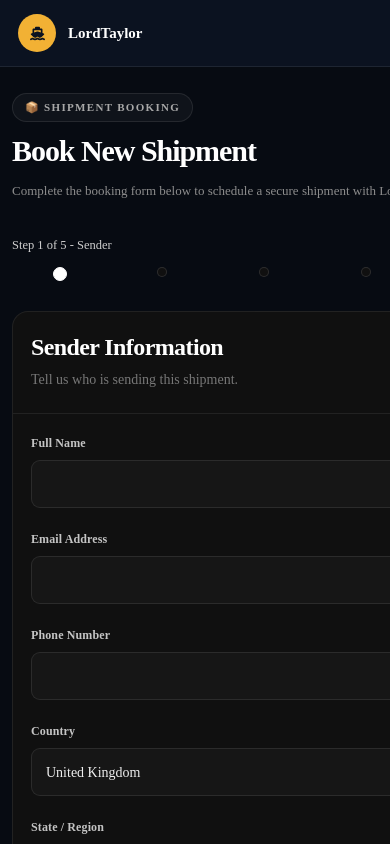
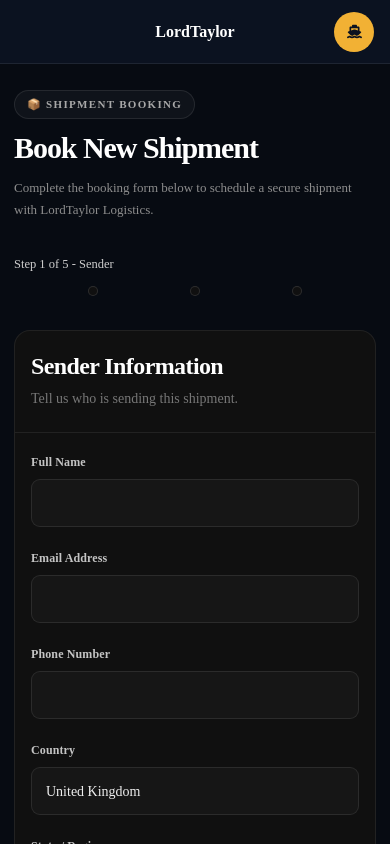
Before and after one commit to sunkan-mi27/LordTaylor-Cargo, a React (Vite) app: page /book in a window 390 px wide. Shown: the top 844 px of the page. Built offline with nearby package versions, Linux system fonts and the light colour scheme; sample sign-in values are in the browser's storage.

Commit message:
Layout Fixed

```diff
--- a/src/components/tracking/TrackShipment.css
+++ b/src/components/tracking/TrackShipment.css
@@ -1569,3 +1569,88 @@
     padding: 16px;
   }
 }
+
+/* =========================================================
+   MOBILE WIDTH SAFETY
+========================================================= */
+
+.tracking-page,
+.tracking-container,
+.tracking-search,
+.shipment-result-header,
+.overview-card,
+.route-card,
+.timeline-card,
+.status-card {
+  min-width: 0;
+  box-sizing: border-box;
+}
+
+.tracking-page {
+  width: 100%;
+  max-width: 100%;
+  overflow-x: clip;
+}
+
+.tracking-container {
+  width: 100%;
+  max-width: 1280px;
+  min-width: 0;
+}
+
+.tracking-search {
+  max-width: 100%;
+  min-width: 0;
+}
+
+.tracking-search input {
+  min-width: 0;
+  max-width: 100%;
+}
+
+@media (max-width: 700px) {
+  .tracking-page {
+    width: 100%;
+    max-width: 100%;
+
+    padding-left: 14px;
+    padding-right: 14px;
+
+    overflow-x: clip;
+  }
+
+  .tracking-container {
+    width: 100%;
+    max-width: 100%;
+  }
+
+  .tracking-search {
+    width: 100%;
+    max-width: 100%;
+
+    margin-left: 0;
+    margin-right: 0;
+  }
+
+  .tracking-search input,
+  .tracking-search button {
+    width: 100%;
+    max-width: 100%;
+  }
+
+  .shipment-result-header,
+  .overview-card,
+  .route-card,
+  .timeline-card,
+  .status-card {
+    width: 100%;
+    max-width: 100%;
+  }
+}
+
+@media (max-width: 430px) {
+  .tracking-page {
+    padding-left: 12px;
+    padding-right: 12px;
+  }
+}
--- a/src/styles/booking.css
+++ b/src/styles/booking.css
@@ -1242,3 +1242,110 @@
     line-height: 1.3;
   }
 }
+
+/* =========================================================
+   MOBILE WIDTH SAFETY
+========================================================= */
+
+.booking-page,
+.booking-form,
+.booking-card-header,
+.form-grid,
+.package-selector,
+.booking-review,
+.payment-layout,
+.payment-method-panel,
+.payment-summary-card {
+  min-width: 0;
+  box-sizing: border-box;
+}
+
+.form-group {
+  min-width: 0;
+}
+
+.form-group input,
+.form-group select,
+.form-group textarea {
+  width: 100%;
+  max-width: 100%;
+  min-width: 0;
+  box-sizing: border-box;
+}
+
+@media (max-width: 700px) {
+  .booking-page {
+    width: 100%;
+    max-width: 100%;
+
+    margin: 0;
+    padding: 26px 16px 50px;
+
+    overflow-x: clip;
+  }
+
+  .booking-header {
+    width: 100%;
+    max-width: 100%;
+  }
+
+  .booking-header h1,
+  .booking-header p {
+    max-width: 100%;
+  }
+
+  .booking-form {
+    width: 100%;
+    max-width: 100%;
+  }
+
+  .booking-form > .booking-card-header,
+  .booking-form > .form-grid,
+  .booking-form > .package-selector,
+  .booking-form > .booking-review,
+  .booking-form > .payment-layout {
+    width: 100%;
+    max-width: 100%;
+
+    padding-left: 18px;
+    padding-right: 18px;
+  }
+
+  .form-grid {
+    width: 100%;
+    grid-template-columns: 1fr;
+  }
+
+  .booking-navigation {
+    width: 100%;
+    max-width: 100%;
+  }
+
+  .booking-back-button,
+  .booking-next-button {
+    max-width: 48%;
+    min-width: 0;
+  }
+}
+
+@media (max-width: 460px) {
+  .booking-page {
+    padding-left: 14px;
+    padding-right: 14px;
+  }
+
+  .booking-form > .booking-card-header,
+  .booking-form > .form-grid,
+  .booking-form > .package-selector,
+  .booking-form > .booking-review,
+  .booking-form > .payment-layout {
+    padding-left: 16px;
+    padding-right: 16px;
+  }
+
+  .booking-back-button,
+  .booking-next-button {
+    padding-left: 14px;
+    padding-right: 14px;
+  }
+}
--- a/src/styles/portal.css
+++ b/src/styles/portal.css
@@ -62,10 +62,10 @@
   margin-left: 280px;
 
   display: flex;
-
   flex-direction: column;
-
   min-height: 100vh;
+  min-width: 0;
+  width: 100%;
 }
 
 /* ===================================
@@ -74,9 +74,9 @@
 
 .dashboard-content {
   flex: 1;
-
   width: min(1500px, 94%);
-
+  max-width: 100%;
+  min-width: 0;
   margin: 35px auto;
 }
 
@@ -863,37 +863,45 @@
   .mobile-topbar {
     display: flex;
     align-items: center;
-    gap: 12px;
+    justify-content: center;
+    width: 100%;
+    min-height: 64px;
     position: sticky;
     top: 0;
-    z-index: 50;
-    padding: 14px 18px;
+    z-index: 100;
+    padding: 12px 16px;
     background: #0b1220;
     border-bottom: 1px solid rgba(255, 255, 255, 0.08);
   }
   .mobile-menu-toggle {
+    position: absolute;
+    right: 16px;
     display: grid;
     place-items: center;
-    width: 38px;
-    height: 38px;
-    flex-shrink: 0;
+    width: 40px;
+    height: 40px;
     border: none;
     border-radius: 50%;
     background: #f2b134;
     color: #0b1220;
     font-size: 15px;
+    cursor: pointer;
   }
   .mobile-topbar-brand {
+    position: absolute;
+    left: 50%;
+    transform: translateX(-50%);
     font-weight: 700;
-    font-size: 15px;
+    font-size: 16px;
     color: #fff;
+    white-space: nowrap;
   }
 
   .mobile-sidebar-overlay {
     display: block;
     position: fixed;
     inset: 0;
-    z-index: 55;
+    z-index: 999;
     background: rgba(5, 10, 20, 0.6);
   }
 
@@ -912,8 +920,15 @@
     font-size: 14px;
   }
 
+  .dashboard-content {
+    width: 100%;
+    max-width: 100%;
+    min-width: 0;
+    margin: 0;
+  }
+
   .dashboard-sidebar {
-    z-index: 56;
+    z-index: 1000;
     width: 260px;
     visibility: hidden;
     transform: translateX(-100%);
@@ -946,6 +961,8 @@
 
   .dashboard-main {
     margin-left: 0;
+    width: 100%;
+    min-width: 0;
   }
 
   .topbar {
```
